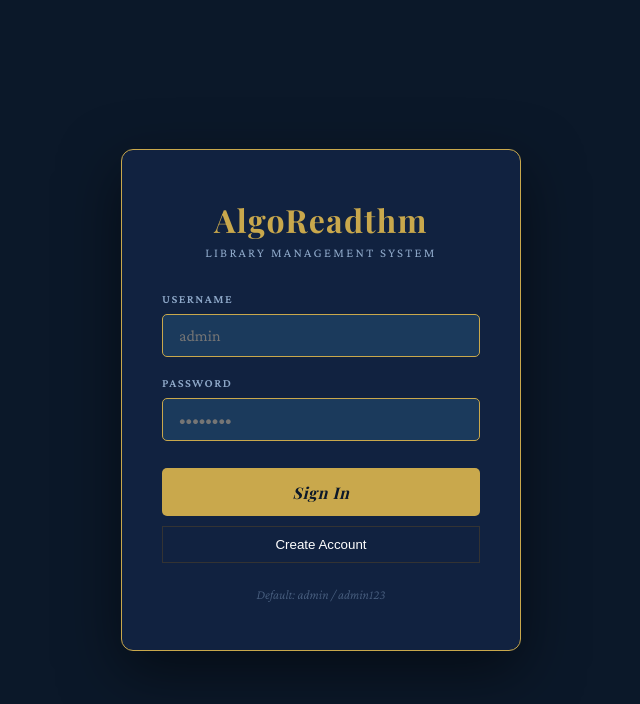
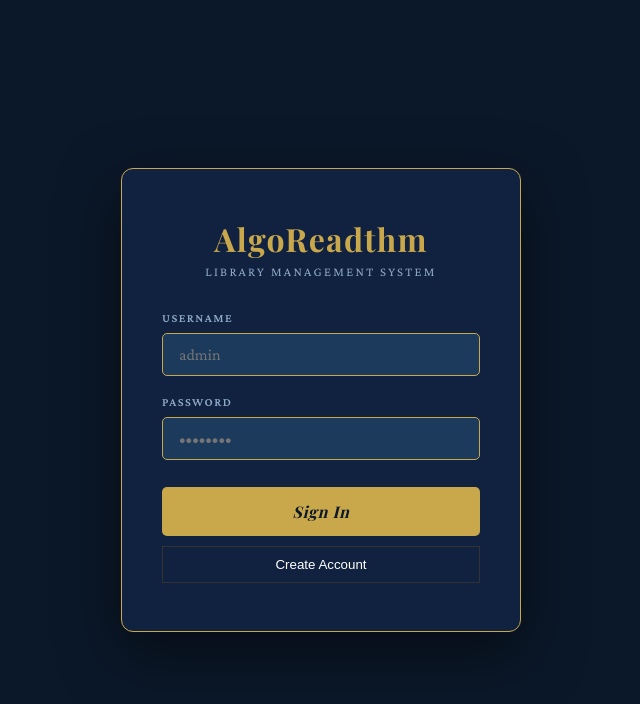
Before and after one commit to ItsByron/Library-Management-IPT, a PHP site: page /login.php in a window 1280 px wide. Shown: the top 704 px of the page, without its empty margins (319-959 px from the left). Run offline with PHP 8.4, Linux system fonts and the light colour scheme; some web fonts are replaced.

Commit message:
Remove default credentials hint from login.php
Remove default login hint from the login page.

```diff
--- a/public/login.php
+++ b/public/login.php
@@ -39,7 +39,6 @@
 
   <button class="btn-signup" onclick="goToSignup()">Create Account</button>
 
-  <p class="hint">Default: admin / admin123</p>
 </div>
 <script src="assets/toast.js"></script>
 <script src="assets/login.js"></script>
```
